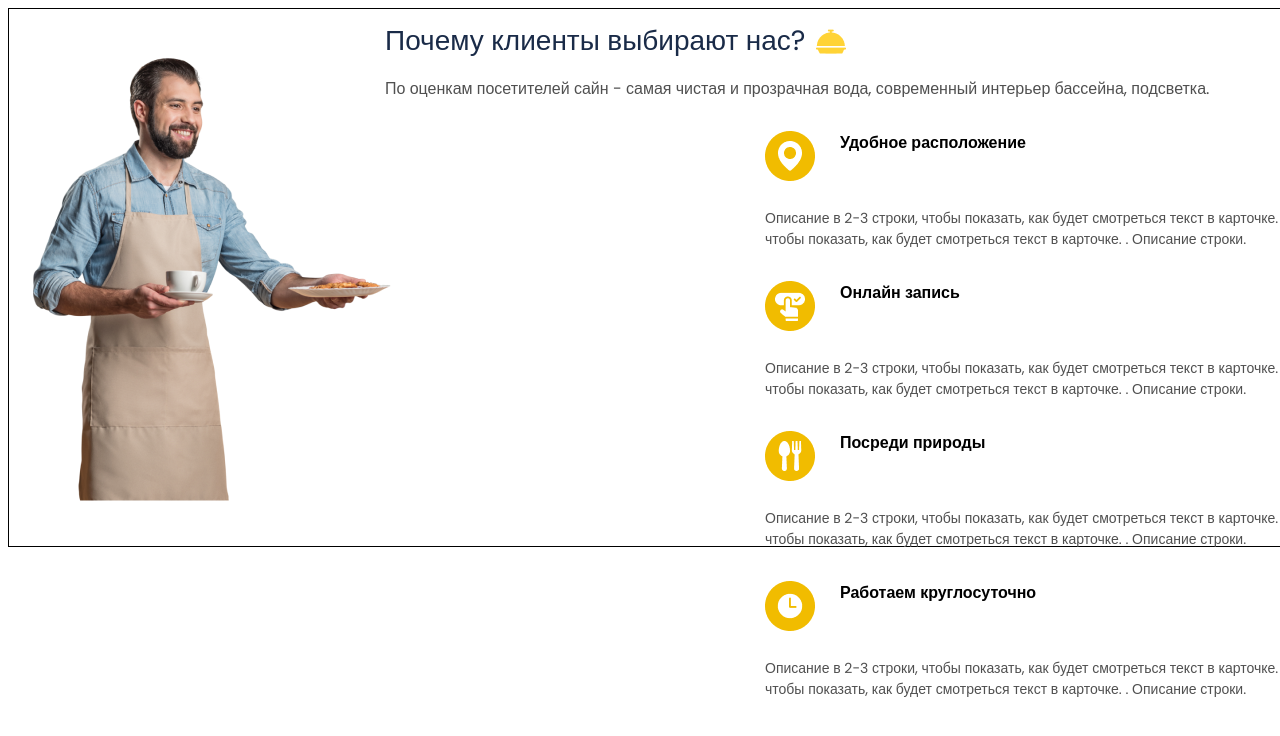
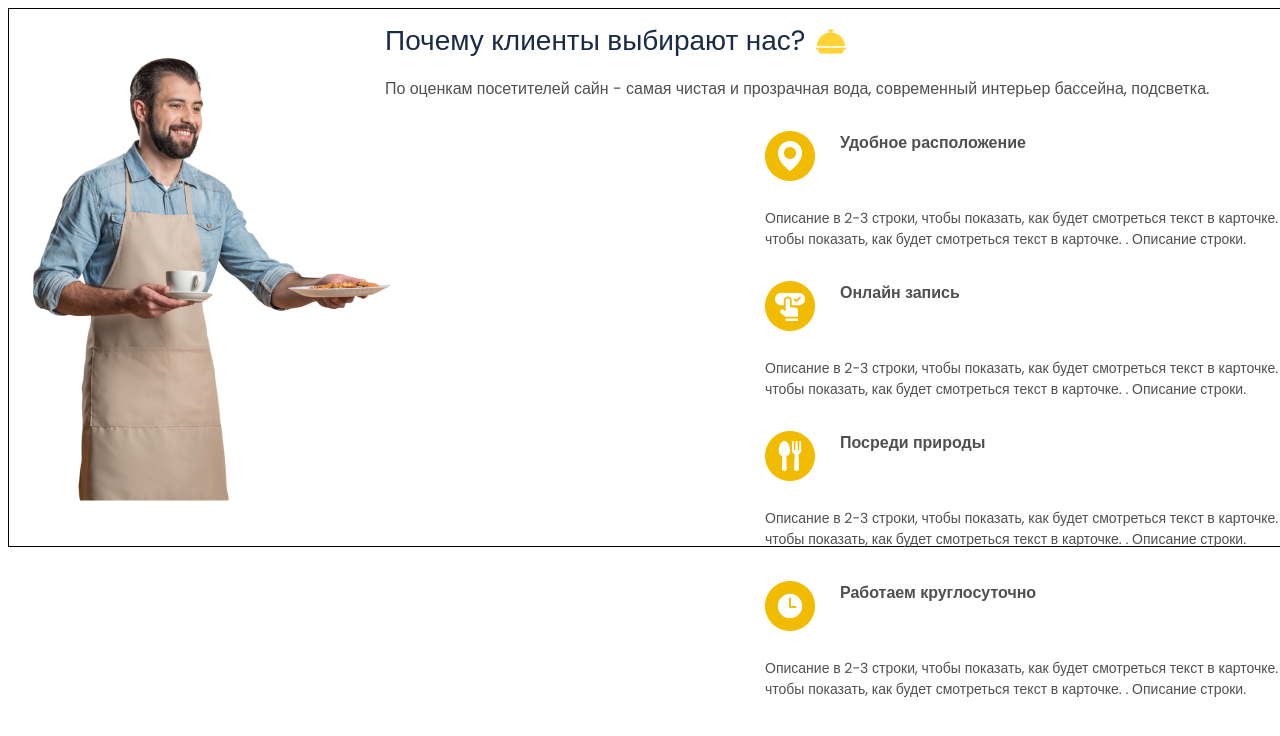
Before and after one commit to Maxounin/Lessons, a plain HTML site: page lesson-4/lesson-4.html in a window 1280 px wide. Shown: the top 736 px of the page. Drawn offline with Linux system fonts and the light colour scheme.

Commit message:
add color to icon-text

```diff
--- a/lesson-4/css/style.css
+++ b/lesson-4/css/style.css
@@ -85,6 +85,7 @@ div.list {
     line-height: 24px;
     font-size: 16px;
     font-weight: 600;
+    color: #505050;
 }
 
 .sub-icon-text {
```
